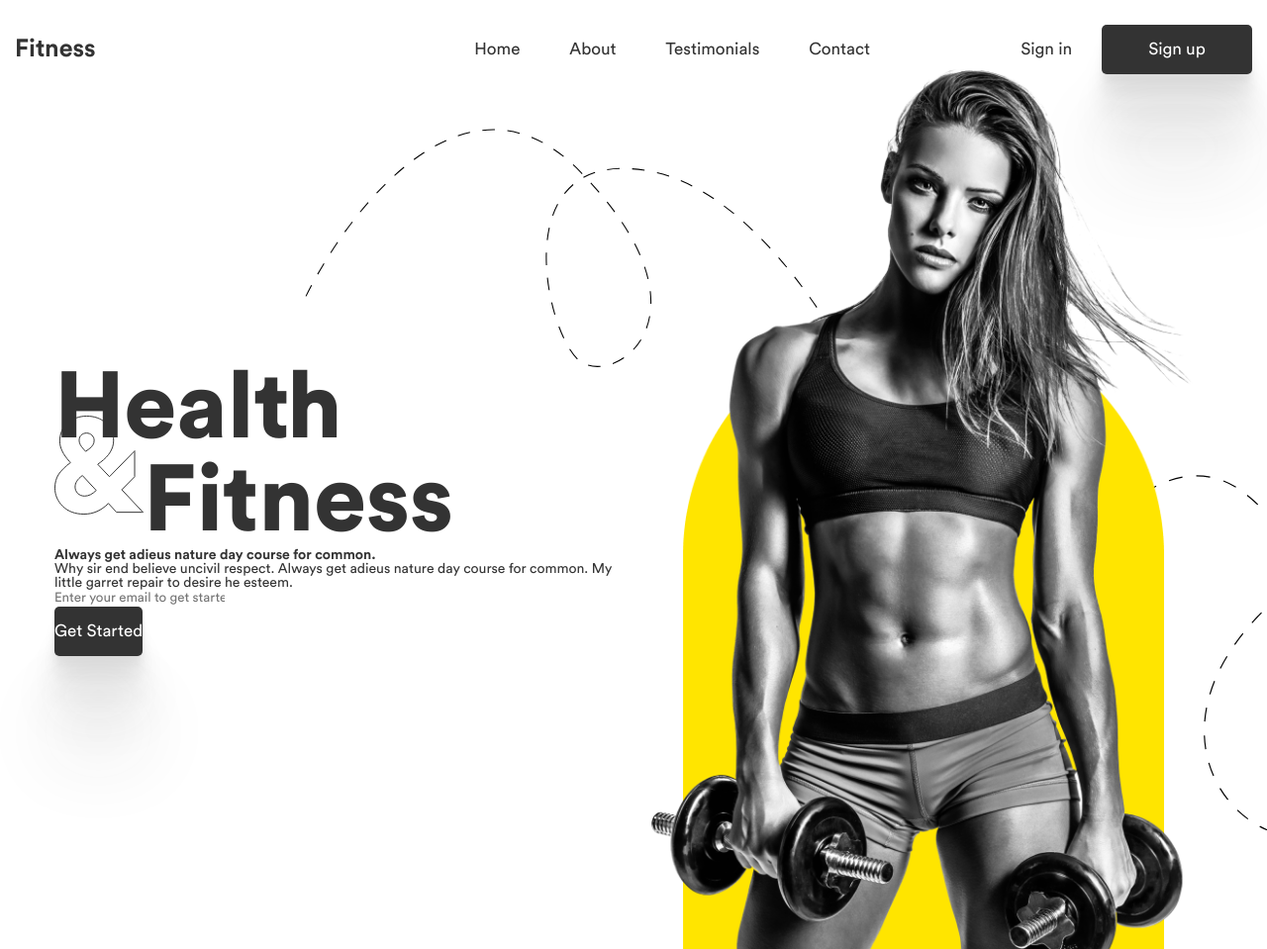
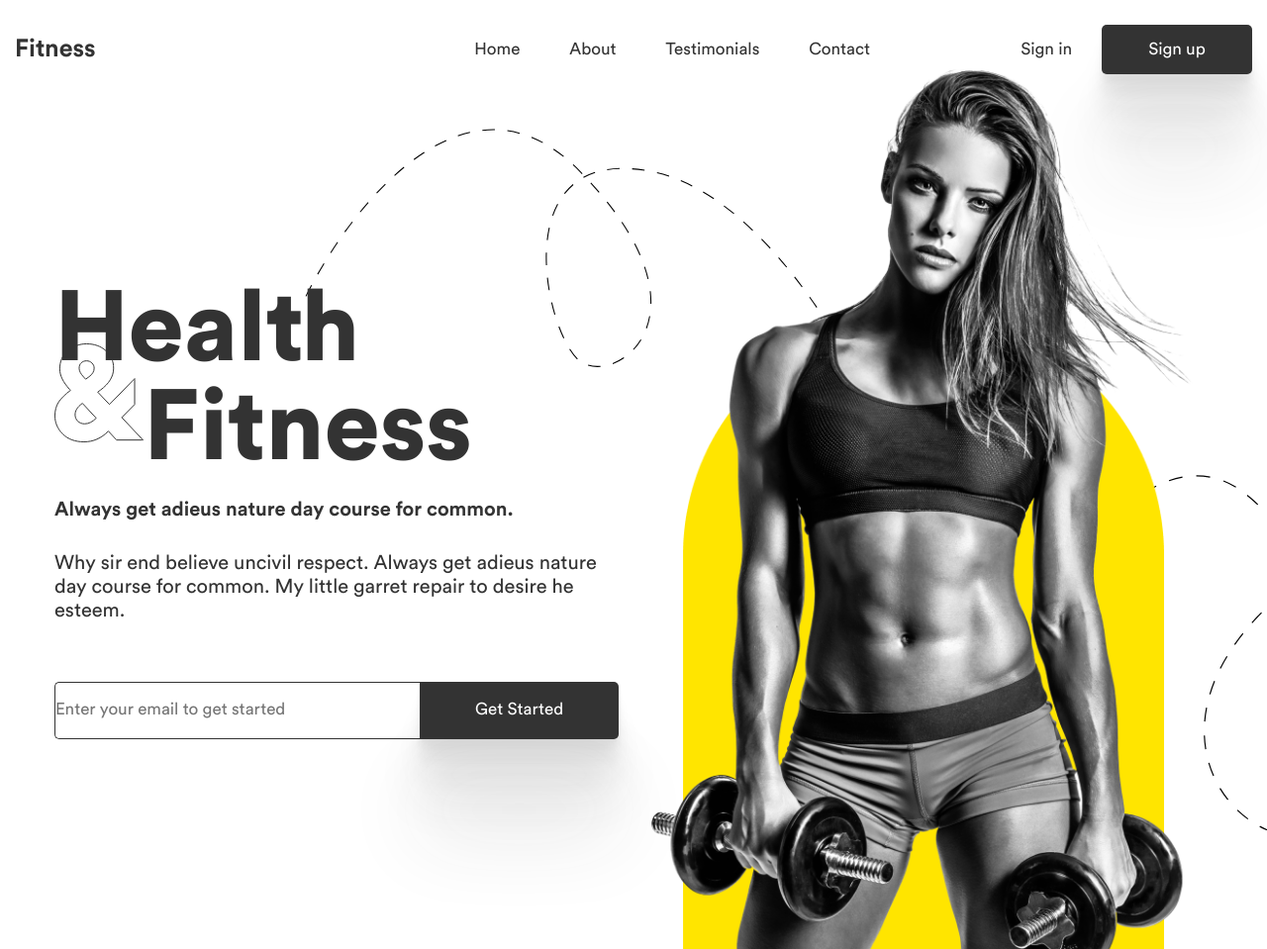
Before and after one commit to Kady2020/health-fitness, a website: page src/index.html in a window 1280 px wide. Shown: the whole page at 99% size. Drawn offline with nearby package versions, Linux system fonts and the light colour scheme; files that its build step writes are made by us from their sources; files whose address does not match are found by name.

Commit message:
completed the intro block

```diff
--- a/gulp/version.json
+++ b/gulp/version.json
@@ -1,3 +1,3 @@
 {
-    "main": "20220218135042"
+    "main": "20220218150259"
 }
--- a/src/scss/main.scss
+++ b/src/scss/main.scss
@@ -428,16 +428,26 @@ body {
   }
 
   &__content {
+    @media (min-width: 767.98px) {
+      padding: 0 15px 0 0;
+    }
+
     @media (max-width: 767.98px) {
       grid-row: 2/3;
+      display: inline-grid;
+      justify-items: center;
     }
   }
 
   &__title {
-    display: grid;
+    position: relative;
+    display: inline-grid;
     font-weight: 900;
-    @include respValue('font-size', 100, 60, 0);
-    position: relative;
+    @include respValue('font-size', 100, 60, 1);
+
+    &:not(:last-child) {
+      margin: 0 0 20px 0;
+    }
 
     span {
       &:last-of-type {
@@ -457,20 +467,65 @@ body {
     }
   }
 
+  &__sub-title,
+  &__text {
+    font-size: 20px;
+    line-height: 1.2;
+
+    @media (max-width: 767.98px) {
+      text-align: center;
+    }
+  }
+
   &__sub-title {
     font-weight: 700;
+
+    &:not(:last-child) {
+      margin: 0 0 30px 0;
+    }
   }
 
   &__text {
+    &:not(:last-child) {
+      @include respValue('margin-bottom', 60, 40, 1);
+    }
   }
 
   &__get-started-form {
+    display: grid;
+    width: 100%;
+
+    @media (min-width: 767.98px) {
+      grid-template: 1fr / 1fr minmax(auto, 35.2%);
+    }
   }
 
   &__get-started-input {
+    border: 1px solid #333;
+    border-radius: 5px;
+    min-height: 58px;
+    font-size: 17px;
+    line-height: 1.2;
+    color: #333;
+
+    &:not(:last-child) {
+      margin: 0 0 10px 0;
+    }
+
+    @media (min-width: 767.98px) {
+      border-right: 0;
+      border-radius: 5px 0 0 5px;
+
+      &:not(:last-child) {
+        margin: 0;
+      }
+    }
   }
 
   &__get-started-button {
+    @media (min-width: 767.98px) {
+      border-radius: 0 5px 5px 0;
+    }
   }
 
   &__image {
```
Also changed, not shown: dist/css/main.css, dist/css/main.min.css.
